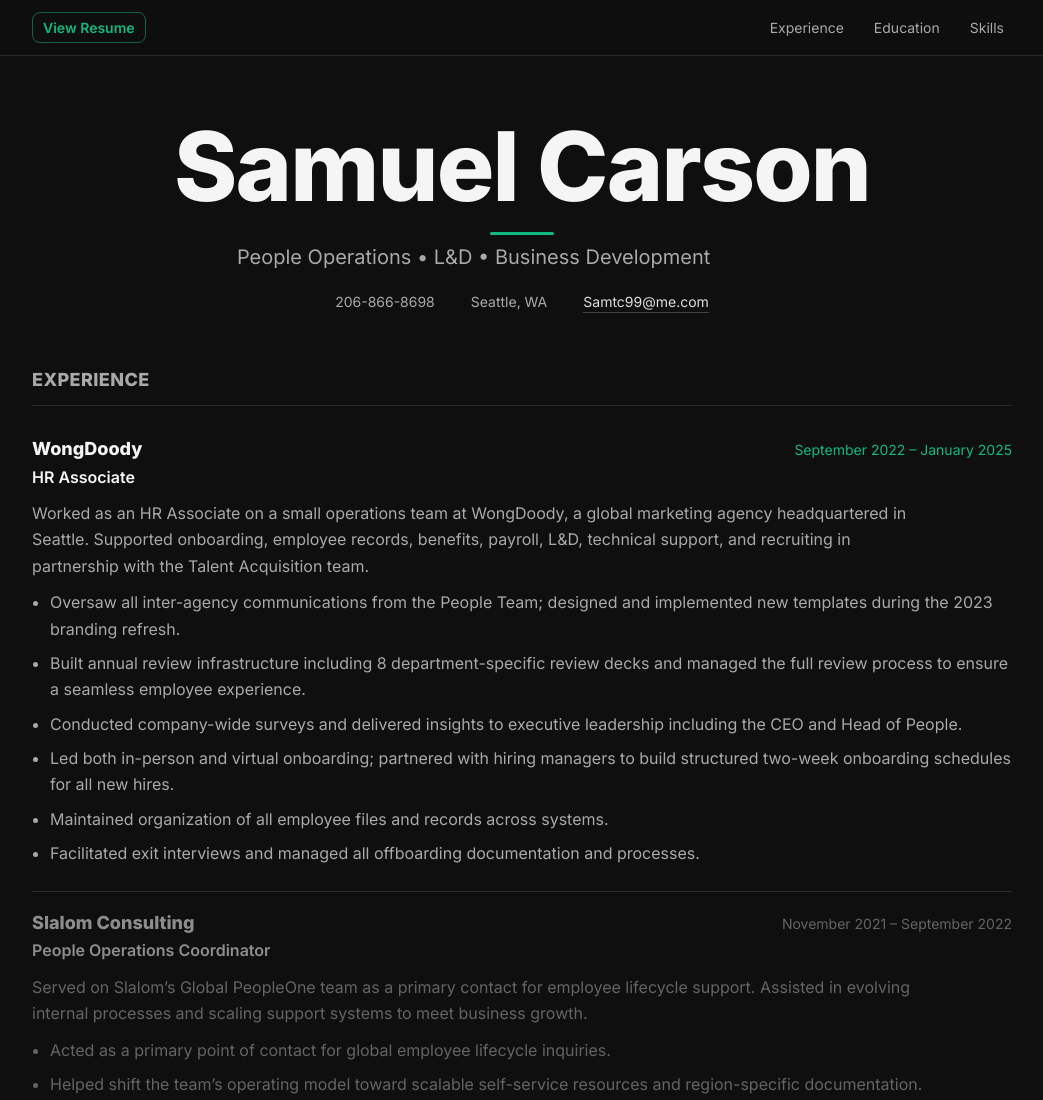
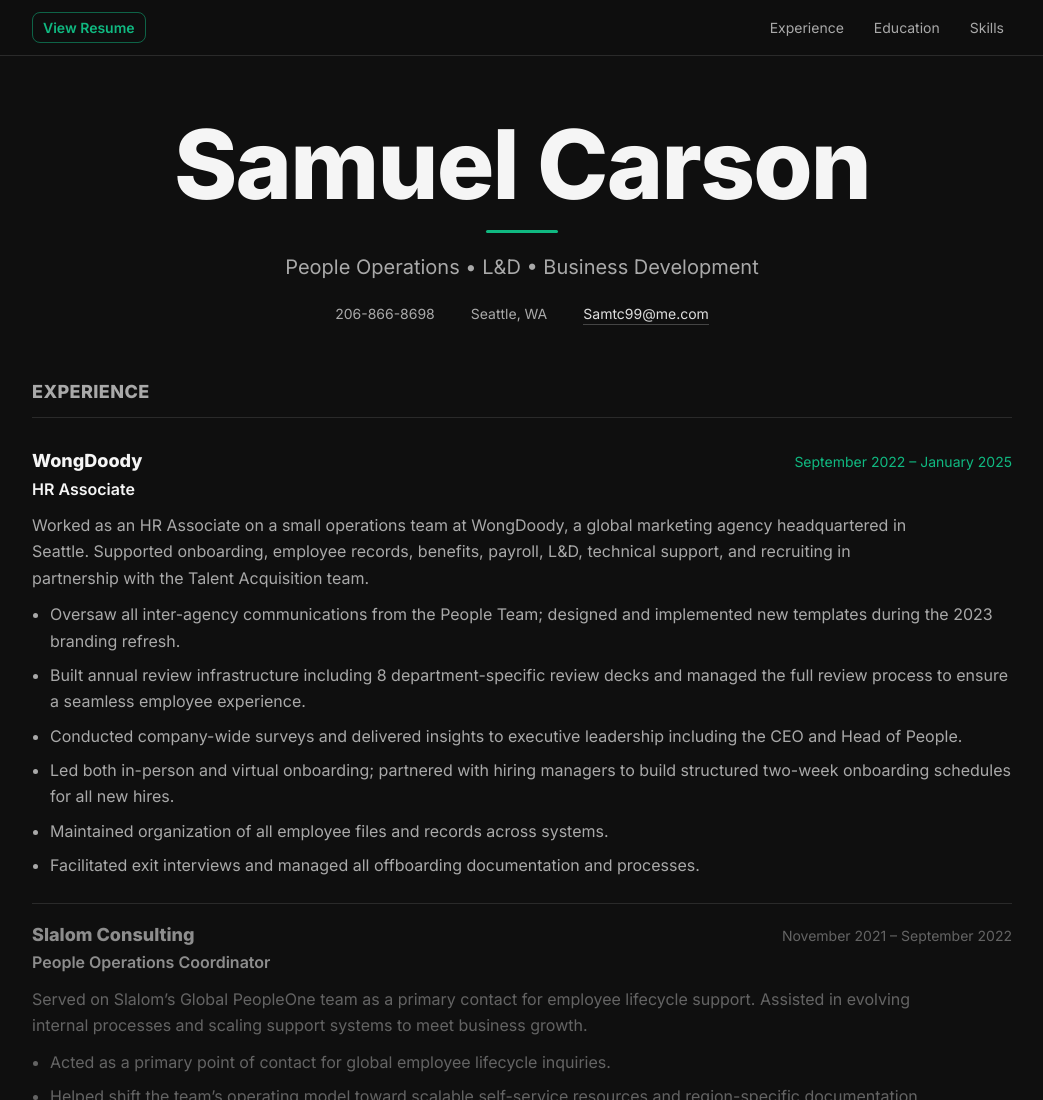
Before and after one commit to samtc99/samuelcarson.github.io, a plain HTML site: page index.html in a window 1280 px wide. Shown: the top 1100 px of the page, without its empty margins (118-1161 px from the left). Drawn offline with Linux system fonts and the light colour scheme.

Commit message:
Update index.html

```diff
--- a/index.html
+++ b/index.html
@@ -130,26 +130,32 @@
     text-align: center;
     }
   h1{
-  margin: 2px 0 6px;
+  margin: 0 auto 8px;
   font-size: clamp(54px, 9vw, 96px);
   line-height: 1;
   letter-spacing: -1.8px;
   font-weight: 800;
+  text-align:center;
+  width:100%;
+  display:block;
+  position:relative;
 }
+/* centered green accent line */
 h1::after{
   content:"";
   display:block;
-  width:64px;
+  width:72px;
   height:3px;
   background: var(--accent);
-  margin: 18px auto 0;
-  border-radius: 3px;
+  margin:18px auto 18px auto;
+  border-radius:3px;
     }
     .headline{
-      margin: 0 0 16px;
-      color: var(--muted);
-      font-size: clamp(16px, 2.2vw, 20px);
-      max-width: 70ch;
+  margin: 0 auto 18px;
+  color: var(--muted);
+  font-size: clamp(16px, 2.2vw, 20px);
+  text-align:center;
+  max-width: 700px;
     }
 
     .contact{
```
